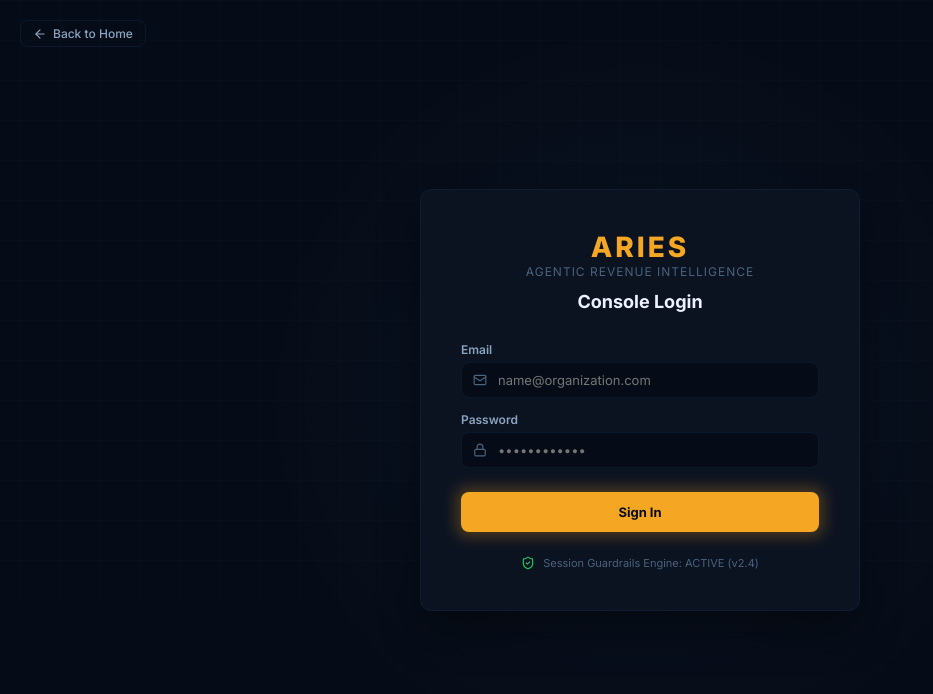
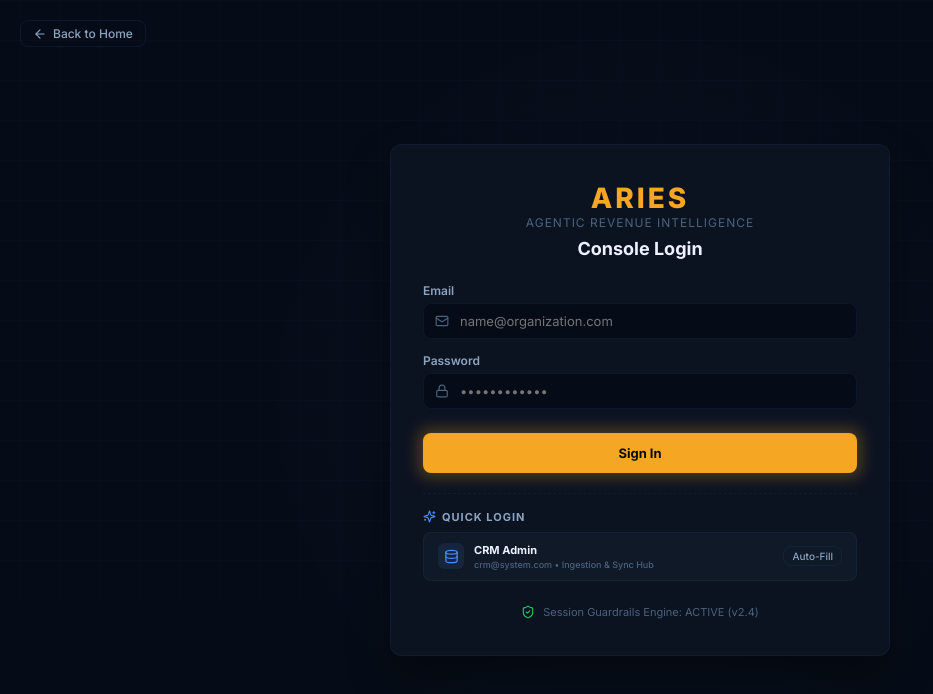
Before and after one commit to Aiinhome-Aivista/Agent9_FE, a React (Vite) app: page / in a window 1280 px wide. Both pictures are taken after a click on the button "Get Started". Shown: the top 694 px of the page, without its empty margins (0-933 px from the left). Built offline with nearby package versions, Linux system fonts and the light colour scheme; no server answers.

Commit message:
feat: implement login page with quick-fill CRM persona authentication and global application styles

```diff
--- a/src/pages/Login.jsx
+++ b/src/pages/Login.jsx
@@ -1,4 +1,4 @@
-import { useState, useEffect } from "react";
+import { useState } from "react";
 import {
   Lock,
   Mail,
@@ -6,14 +6,45 @@ import {
   RefreshCw,
   ArrowLeft,
   Check,
+  Database,
+  Sparkles,
 } from "lucide-react";
 import * as api from "../api";
+
+const CRM_ADMIN_PERSONA = {
+  id: "crm",
+  name: "CRM Admin",
+  email: "crm@system.com",
+  password: "123456",
+  role: "Ingestion & Sync Hub",
+  icon: Database,
+  color: "var(--bl)",
+  bgColor: "var(--bld)",
+};
 
 export default function Login({ onLogin, onBackToLanding }) {
   const [email, setEmail] = useState("");
   const [password, setPassword] = useState("");
+  const [isSelected, setIsSelected] = useState(false);
   const [error, setError] = useState("");
   const [loading, setLoading] = useState(false);
+
+  const handleSelectCrmAdmin = () => {
+    setEmail(CRM_ADMIN_PERSONA.email);
+    setPassword(CRM_ADMIN_PERSONA.password);
+    setIsSelected(true);
+    setError("");
+  };
+
+  const handleEmailChange = (e) => {
+    setEmail(e.target.value);
+    setIsSelected(false);
+  };
+
+  const handlePasswordChange = (e) => {
+    setPassword(e.target.value);
+    setIsSelected(false);
+  };
 
   const handleSubmit = async (e) => {
     e.preventDefault();
@@ -50,7 +81,6 @@ export default function Login({ onLogin, onBackToLanding }) {
       }
 
       onLogin(res);
-
     } catch (e) {
       setError(e.message || "Login failed");
     } finally {
@@ -112,7 +142,7 @@ export default function Login({ onLogin, onBackToLanding }) {
                 style={{ paddingLeft: 36 }}
                 placeholder="name@organization.com"
                 value={email}
-                onChange={(e) => setEmail(e.target.value)}
+                onChange={handleEmailChange}
                 disabled={loading}
               />
             </div>
@@ -140,7 +170,7 @@ export default function Login({ onLogin, onBackToLanding }) {
                 style={{ paddingLeft: 36 }}
                 placeholder="••••••••••••"
                 value={password}
-                onChange={(e) => setPassword(e.target.value)}
+                onChange={handlePasswordChange}
                 disabled={loading}
               />
             </div>
@@ -167,12 +197,67 @@ export default function Login({ onLogin, onBackToLanding }) {
               "Sign In"
             )}
           </button>
+        </form>
 
-          <div className="auth-sec-msg">
-            <ShieldCheck size={14} style={{ color: "var(--gr)" }} />
-            <span>Session Guardrails Engine: ACTIVE (v2.4)</span>
+        {/* Persona Tile at the Bottom */}
+        <div className="persona-bottom-section">
+          <div className="persona-title" style={{ marginBottom: 8 }}>
+            <Sparkles size={13} style={{ color: "var(--bl)" }} /> Quick Login
           </div>
-        </form>
+
+          <div
+            className={`persona-single-tile ${isSelected ? "active" : ""}`}
+            onClick={handleSelectCrmAdmin}
+            title={`Auto-fill ${CRM_ADMIN_PERSONA.name} credentials (${CRM_ADMIN_PERSONA.email})`}
+          >
+            <div style={{ display: "flex", alignItems: "center", gap: 10 }}>
+              <div
+                className="persona-icon-box"
+                style={{
+                  background: CRM_ADMIN_PERSONA.bgColor,
+                  color: CRM_ADMIN_PERSONA.color,
+                }}
+              >
+                <Database size={15} />
+              </div>
+              <div>
+                <div className="persona-name">{CRM_ADMIN_PERSONA.name}</div>
+                <div className="persona-role-tag">
+                  {CRM_ADMIN_PERSONA.email} • {CRM_ADMIN_PERSONA.role}
+                </div>
+              </div>
+            </div>
+
+            <div style={{ display: "flex", alignItems: "center", gap: 6 }}>
+              {isSelected ? (
+                <span
+                  style={{
+                    fontSize: 11,
+                    fontWeight: 700,
+                    color: "var(--gr)",
+                    display: "flex",
+                    alignItems: "center",
+                    gap: 4,
+                  }}
+                >
+                  <Check size={12} strokeWidth={3} /> Loaded
+                </span>
+              ) : (
+                <span
+                  className="btn bxs bg2"
+                  style={{ fontSize: 10, padding: "3px 8px" }}
+                >
+                  Auto-Fill
+                </span>
+              )}
+            </div>
+          </div>
+        </div>
+
+        <div className="auth-sec-msg">
+          <ShieldCheck size={14} style={{ color: "var(--gr)" }} />
+          <span>Session Guardrails Engine: ACTIVE (v2.4)</span>
+        </div>
       </div>
     </div>
   );
--- a/src/styles.js
+++ b/src/styles.js
@@ -292,12 +292,12 @@ html,body,#root{height:100%;font-family:var(--fb);background:var(--bg);color:var
   padding: 20px; position: relative; overflow: hidden;
 }
 .auth-panel {
-  width: 100%; max-width: 440px; background: var(--surf); border: 1px solid var(--bdr); border-radius: var(--rl);
-  padding: 40px; box-shadow: 0 20px 40px rgba(0,0,0,0.4); position: relative; z-index: 1;
+  width: 100%; max-width: 500px; background: var(--surf); border: 1px solid var(--bdr); border-radius: var(--rl);
+  padding: 36px 32px; box-shadow: 0 20px 40px rgba(0,0,0,0.4); position: relative; z-index: 1;
 }
-.auth-header { text-align: center; margin-bottom: 30px; }
+.auth-header { text-align: center; margin-bottom: 24px; }
 .auth-logo { font-family: var(--fd); font-size: 28px; font-weight: 800; color: var(--am); letter-spacing: 3px; }
-.auth-title { font-family: var(--fd); font-size: 18px; font-weight: 700; color: var(--t1); margin: 12px 0 6px; }
+.auth-title { font-family: var(--fd); font-size: 18px; font-weight: 700; color: var(--t1); margin: 8px 0 4px; }
 .auth-subtitle { font-size: 12px; color: var(--t3); text-transform: uppercase; letter-spacing: 1px; }
 .auth-tip {
   background: var(--amd); border: 1px solid var(--bdr-hi); border-radius: var(--r); padding: 12px; margin-bottom: 24px;
@@ -307,6 +307,162 @@ html,body,#root{height:100%;font-family:var(--fb);background:var(--bg);color:var
 .auth-sec-msg {
   display: flex; align-items: center; gap: 8px; justify-content: center; margin-top: 24px; font-size: 11px; color: var(--t3);
 }
+
+/* Persona Selection Tiles */
+.persona-section {
+  margin-bottom: 22px;
+  background: rgba(16, 25, 40, 0.5);
+  border: 1px solid var(--bdr);
+  border-radius: var(--r);
+  padding: 14px;
+}
+.persona-header-row {
+  display: flex;
+  align-items: center;
+  justify-content: space-between;
+  margin-bottom: 10px;
+}
+.persona-title {
+  font-size: 11px;
+  font-weight: 700;
+  color: var(--t2);
+  letter-spacing: 1px;
+  text-transform: uppercase;
+  display: flex;
+  align-items: center;
+  gap: 6px;
+}
+.persona-subtitle-hint {
+  font-size: 10px;
+  color: var(--t3);
+}
+.persona-grid {
+  display: grid;
+  grid-template-columns: repeat(3, 1fr);
+  gap: 8px;
+}
+@media (max-width: 480px) {
+  .persona-grid {
+    grid-template-columns: repeat(2, 1fr);
+  }
+}
+.persona-tile {
+  background: var(--card);
+  border: 1px solid var(--bdr);
+  border-radius: var(--r);
+  padding: 10px;
+  cursor: pointer;
+  transition: all 0.2s cubic-bezier(0.4, 0, 0.2, 1);
+  display: flex;
+  flex-direction: column;
+  align-items: flex-start;
+  position: relative;
+  text-align: left;
+  user-select: none;
+}
+.persona-tile:hover {
+  border-color: var(--bdr-hi);
+  background: var(--elev);
+  transform: translateY(-2px);
+  box-shadow: 0 4px 12px rgba(0,0,0,0.2);
+}
+.persona-tile.active {
+  border-color: var(--am);
+  background: var(--amd);
+  box-shadow: 0 0 14px rgba(245, 166, 35, 0.2);
+}
+.persona-tile-top {
+  display: flex;
+  align-items: center;
+  justify-content: space-between;
+  width: 100%;
+  margin-bottom: 6px;
+}
+.persona-icon-box {
+  width: 26px;
+  height: 26px;
+  border-radius: 6px;
+  display: flex;
+  align-items: center;
+  justify-content: center;
+  transition: transform 0.2s;
+}
+.persona-tile:hover .persona-icon-box {
+  transform: scale(1.1);
+}
+.persona-check-indicator {
+  width: 16px;
+  height: 16px;
+  border-radius: 50%;
+  background: var(--am);
+  color: #000;
+  display: flex;
+  align-items: center;
+  justify-content: center;
+}
+.persona-name {
+  font-size: 11px;
+  font-weight: 700;
+  color: var(--t1);
+  line-height: 1.3;
+  margin-bottom: 2px;
+  white-space: nowrap;
+  overflow: hidden;
+  text-overflow: ellipsis;
+  width: 100%;
+}
+.persona-role-tag {
+  font-size: 9px;
+  color: var(--t3);
+  font-weight: 500;
+  white-space: nowrap;
+  overflow: hidden;
+  text-overflow: ellipsis;
+  width: 100%;
+}
+.persona-badge-loaded {
+  display: flex;
+  align-items: center;
+  gap: 6px;
+  font-size: 11px;
+  font-weight: 600;
+  color: var(--gr);
+  background: var(--grd);
+  border: 1px solid rgba(34, 197, 94, 0.3);
+  padding: 6px 12px;
+  border-radius: 6px;
+  margin-bottom: 16px;
+}
+
+/* Single Bottom Persona Tile */
+.persona-bottom-section {
+  margin-top: 20px;
+  padding-top: 16px;
+  border-top: 1px dashed var(--bdr);
+}
+.persona-single-tile {
+  background: var(--card);
+  border: 1px solid var(--bdr);
+  border-radius: var(--r);
+  padding: 10px 14px;
+  cursor: pointer;
+  transition: all 0.2s cubic-bezier(0.4, 0, 0.2, 1);
+  display: flex;
+  align-items: center;
+  justify-content: space-between;
+  user-select: none;
+}
+.persona-single-tile:hover {
+  border-color: var(--bdr-hi);
+  background: var(--elev);
+  transform: translateY(-1px);
+  box-shadow: 0 4px 12px rgba(0,0,0,0.2);
+}
+.persona-single-tile.active {
+  border-color: var(--bl);
+  background: var(--bld);
+  box-shadow: 0 0 14px rgba(75, 142, 245, 0.2);
+}
 `;
 
 export default STYLES;
```
